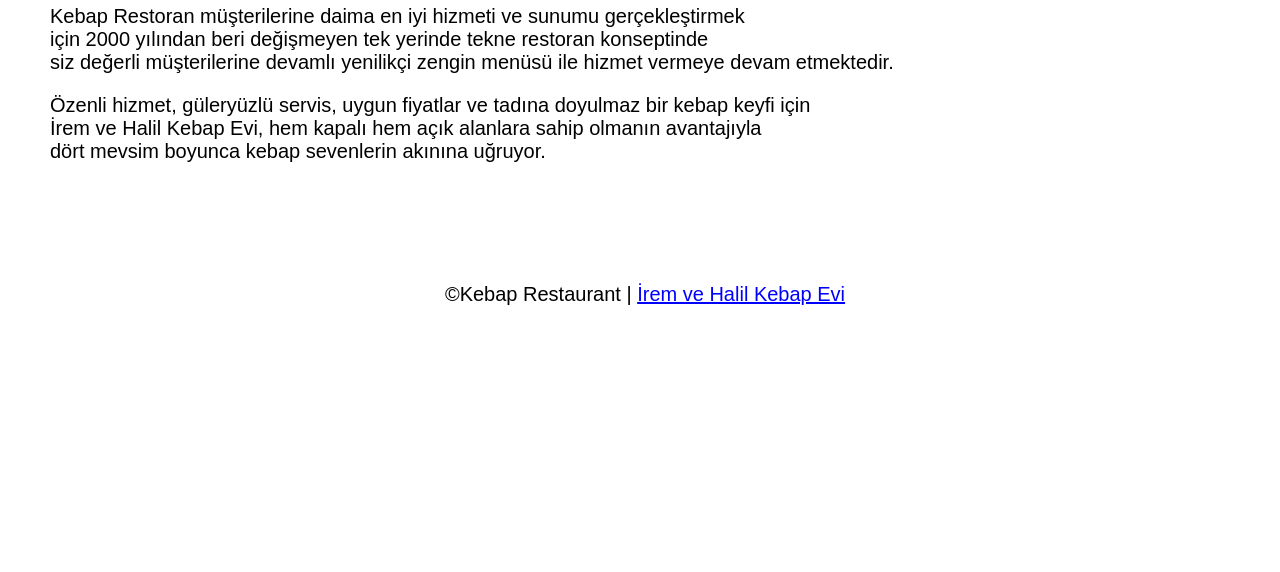
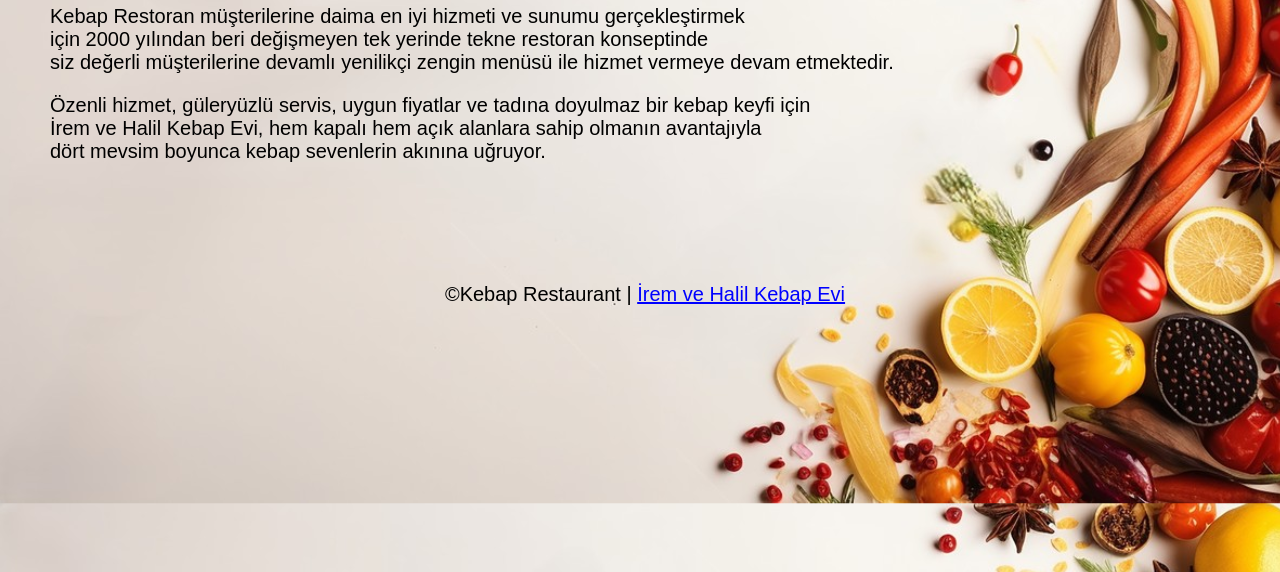
Before and after one commit to halilaltay42/kebap_restoran2, a plain HTML site: page indexh.html in a window 1280 px wide. Shown: the part 228-800 px from the top of the page. Drawn offline with Linux system fonts and the light colour scheme; the site is published under a folder, as on GitHub Pages, so addresses that start at the root find nothing.

Commit message:
styleh.css

```diff
--- a/styleh.css
+++ b/styleh.css
@@ -35,7 +35,7 @@ header{
  }
 
 html{
-    background-image: url(/img/hakkımda\ arka\ plan.jpg);
+    background-image: url(./img/hakkımda\ arka\ plan.jpg);
     background-size: 1300px ;
 }
  .Hakkımızda h1{
```
